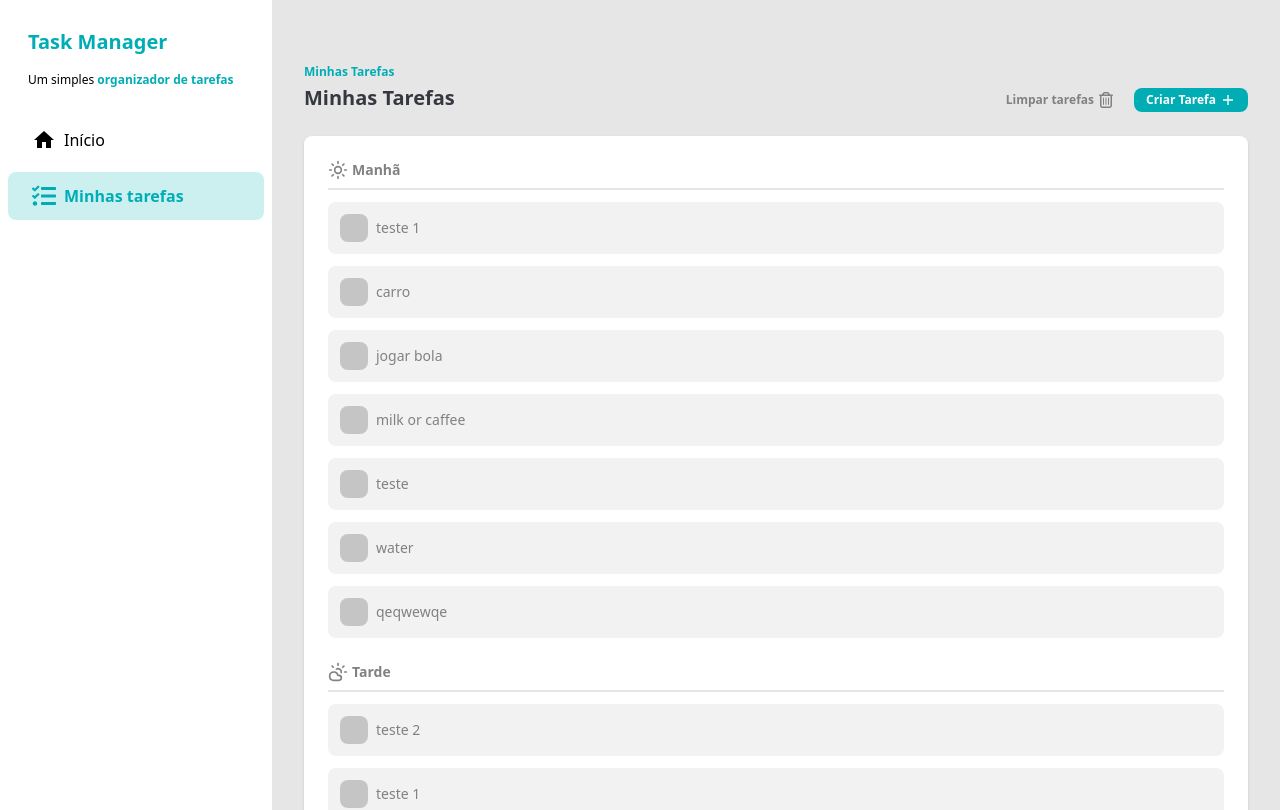
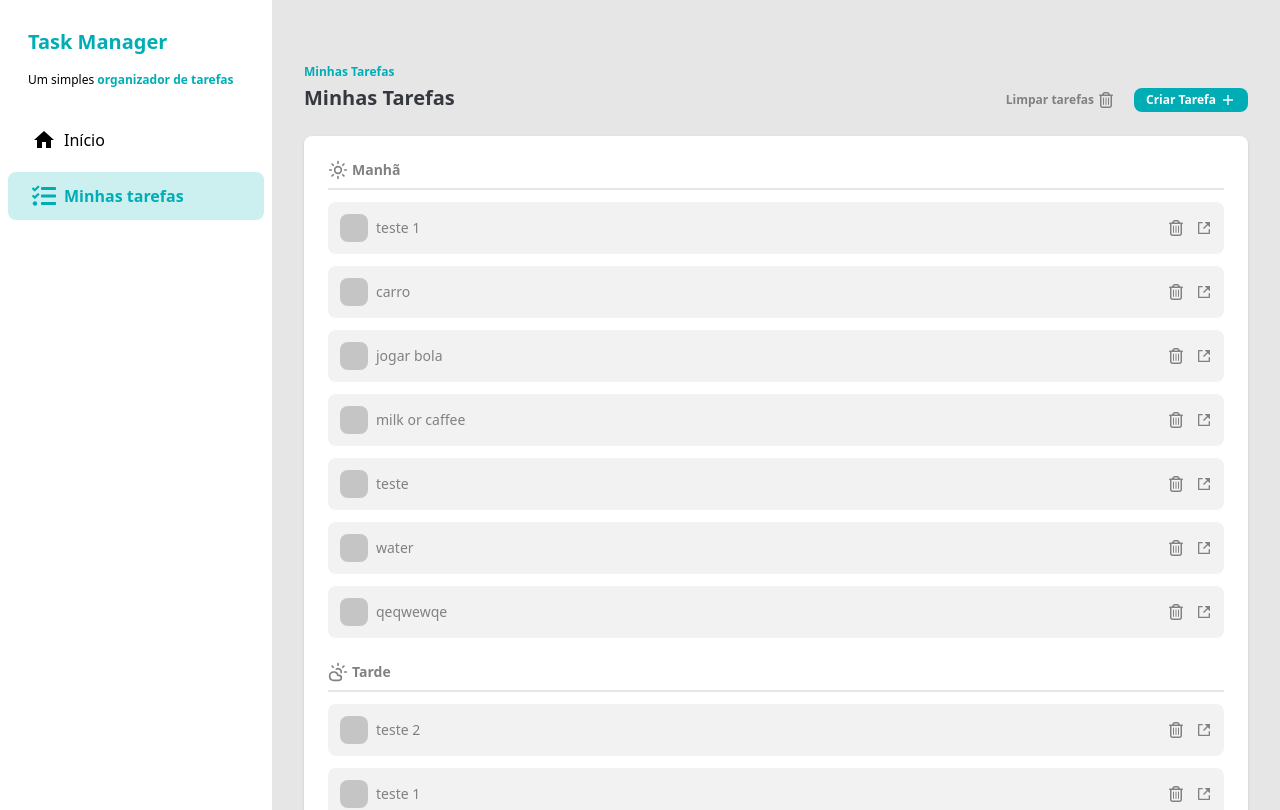
Before and after one commit to Alessandro-Vieira77/task-manager, a React (Vite) app: page / in a window 1280 px wide. Shown: the top 810 px of the page. Built offline with nearby package versions, Linux system fonts and the light colour scheme; data requests are answered from the project's data file.

Commit message:
feat: added to TaskItem delele button and Link to PageDatail

```diff
--- a/src/components/TaskItem.jsx
+++ b/src/components/TaskItem.jsx
@@ -1,9 +1,14 @@
 import { AiOutlineLoading3Quarters } from "react-icons/ai";
+import { FaRegTrashCan } from "react-icons/fa6";
 import { MdOutlineDone } from "react-icons/md";
+import { RiShareBoxFill } from "react-icons/ri";
+import { Link } from "react-router-dom";
 import { tv } from "tailwind-variants";
 
+import Button from "./Button";
+
 const taskItem = tv({
-  base: "w-full rounded-lg p-3 text-sm",
+  base: "flex  justify-between w-full rounded-lg p-3 text-sm",
   variants: {
     status: {
       done: "bg-[#00ADB5]/10 text-[#00ADB5]",
@@ -50,6 +55,14 @@ function TaskItem({ task }) {
         </label>
         <p className="text-sm font-medium">{task?.title}</p>
       </div>
+      <div className="flex items-center">
+        <Button color="secundary">
+          <FaRegTrashCan size={16} />
+        </Button>
+        <Link to={`/datail/${task?.id}`}>
+          <RiShareBoxFill size={16} />
+        </Link>
+      </div>
     </div>
   );
 }
```
